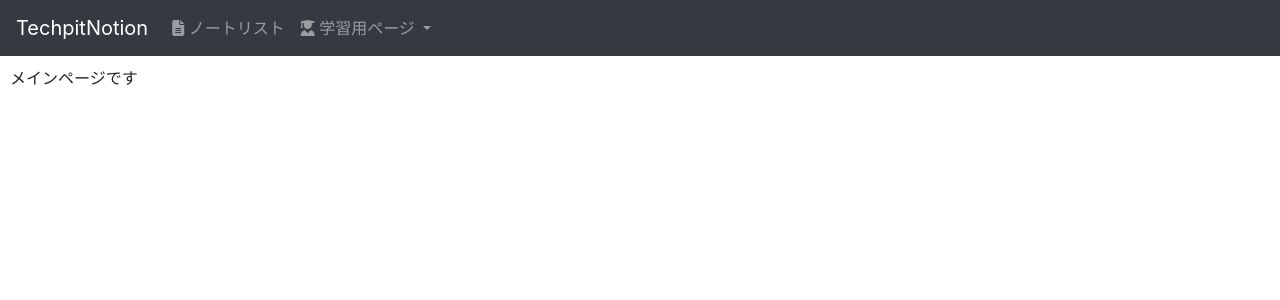
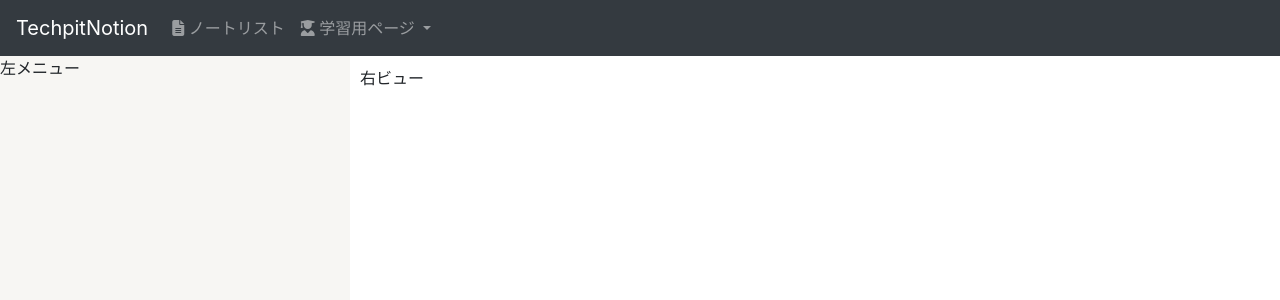
Before and after one commit to acaibawl/vue_notion, a Vue app: page / in a window 1280 px wide. Shown: the top 300 px of the page. Built offline with nearby package versions, Linux system fonts and the light colour scheme.

Commit message:
sassの導入

```diff
--- a/package.json
+++ b/package.json
@@ -9,6 +9,9 @@
   },
   "dependencies": {
     "core-js": "^3.6.5",
+    "fibers": "^5.0.1",
+    "sass": "^1.49.7",
+    "sass-loader": "^10.2.1",
     "vue": "^2.6.11"
   },
   "devDependencies": {
--- a/src/components/MainPage.vue
+++ b/src/components/MainPage.vue
@@ -1,16 +1,31 @@
 <template>
   <div class="main-page">
-    メインページです
+    <div class="left-menu">
+      左メニュー
+    </div>
+    <div class="right-view">
+      右ビュー
+    </div>
   </div>
 </template>
+
 
 <script>
 export default {
 }
 </script>
 
-<style scoped>
+<style scoped lang="scss">
 .main-page {
-  padding: 10px;
+  display: flex;
+  height: calc(100vh - 60px);
+  .left-menu {
+    width: 350px;
+    background-color: #f7f6f3;
+  }
+  .right-view {
+    flex-grow: 1;
+    padding: 10px;
+  }
 }
 </style>
```
Also changed, not shown: 1 other file (tests, documents, lock files or other folders).
